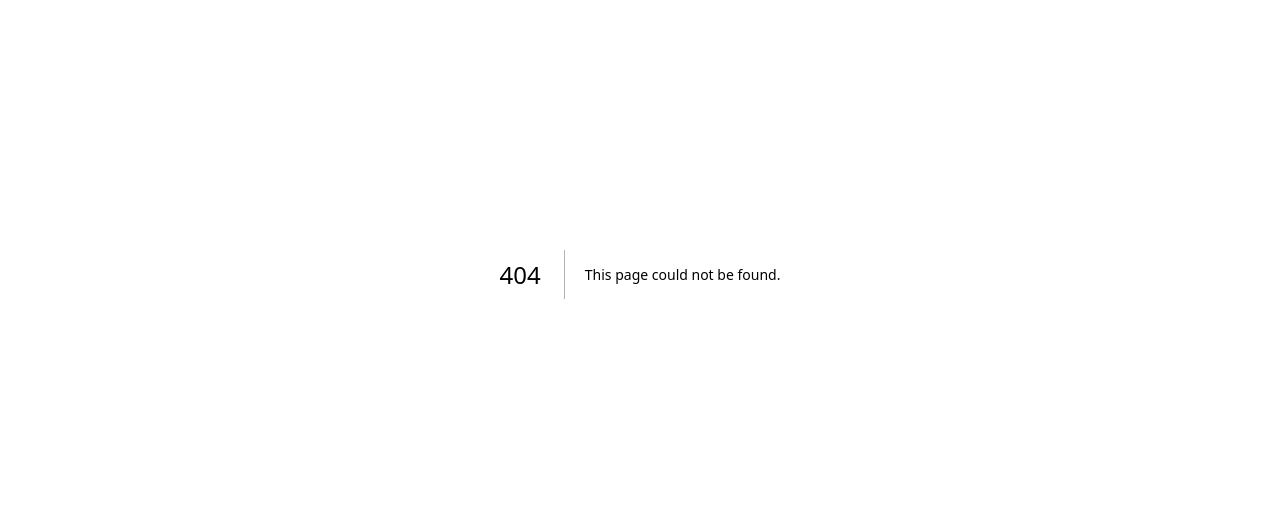
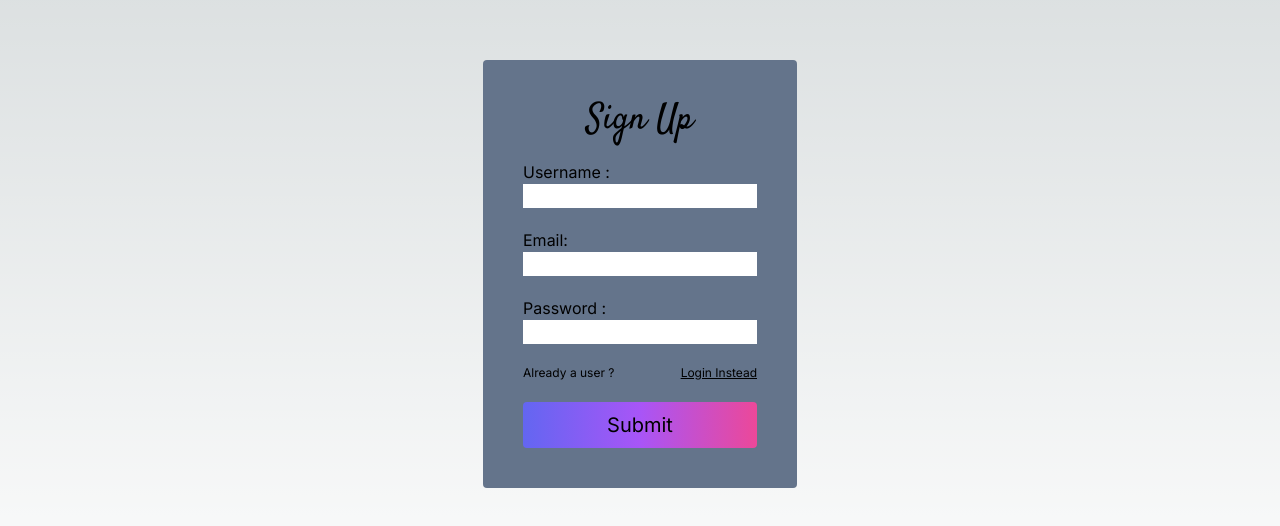
Before and after one commit to Larry8668/todo-or-todont, a Next.js app: page /signup in a window 1280 px wide. Before the commit this address had no page. Shown: the part 126-652 px from the top of the page. Built offline with nearby package versions, Linux system fonts and the light colour scheme.

Commit message:
frontend for homepage, login and signup

```diff
--- a/package.json
+++ b/package.json
@@ -9,9 +9,12 @@
     "lint": "next lint"
   },
   "dependencies": {
+    "@next/font": "^13.5.4",
+    "clsx": "^2.0.0",
+    "next": "13.5.4",
     "react": "^18",
     "react-dom": "^18",
-    "next": "13.5.4"
+    "react-hot-toast": "^2.4.1"
   },
   "devDependencies": {
     "autoprefixer": "^10",
--- /dev/null
+++ b/src/app/home/page.jsx
@@ -0,0 +1,28 @@
+"use client"
+
+import Link from "next/link";
+import React, {useState} from "react";
+import { useRouter } from "next/router";
+import { Satisfy } from "next/font/google";
+
+const satisfy = Satisfy({ subsets: ['latin'], weight: ['400'],})
+
+const HomePage = () =>{
+    // const router = useRouter();
+
+    return(
+        <>
+            <div className="w-[100vw] h-[100vh] flex flex-col items-center justify-center gap-5">
+                <div className={`${satisfy.className} text-8xl bg-gradient-to-r from-indigo-500 via-purple-500 to-pink-500 bg-clip-text text-transparent `}>Hello There...</div>
+                <div className="text-3xl">This will be you to-Do and to-Don't list</div>
+                <div>For the times we needed that reminder of the things we shdn't do</div>
+                <div>
+                    <Link href="\signup" className="underline">Sign Up</Link>
+                    <span> to get started</span>
+                </div>
+            </div>
+        </>
+    )
+}
+
+export default HomePage;
--- a/src/app/layout.js
+++ b/src/app/layout.js
@@ -4,7 +4,7 @@ import { Inter } from 'next/font/google'
 const inter = Inter({ subsets: ['latin'] })
 
 export const metadata = {
-  title: 'Create Next App',
+  title: 'toDo or toDon\'t',
   description: 'Generated by create next app',
 }
 
--- /dev/null
+++ b/src/app/login/page.jsx
@@ -0,0 +1,91 @@
+"use client"
+import React, {useRef} from 'react'
+import toast, {Toaster} from 'react-hot-toast';
+import Link from 'next/link';
+import { Satisfy } from "next/font/google";
+
+const satisfy = Satisfy({ subsets: ['latin'], weight: ['400'],})
+
+export default function LogIn() {
+    const emailRef = useRef();
+    const passRef = useRef();
+
+    const handleSubmit = () => {
+      const email = emailRef.current.value;
+      const pass = passRef.current.value;
+
+      if (email === "") {
+        toast.error("Email cannot be empty 😔");
+      }
+      if (pass === "") {
+        toast.error("Password cannot be empty 😔");
+      }
+    };
+
+    return (
+      <>
+        <Toaster
+          position="bottom-center"
+          reverseOrder={false}
+          gutter={8}
+          containerClassName=""
+          containerStyle={{}}
+          toastOptions={{
+            // Define default options
+            className: "",
+            duration: 5000,
+            style: {
+              background: "#363636",
+              color: "#fff",
+            },
+
+            // Default options for specific types
+            success: {
+              duration: 3000,
+              theme: {
+                primary: "green",
+                secondary: "black",
+              },
+            },
+            error: {
+              duration: 3000,
+              there: {
+                primary: "red",
+                secondary: "black",
+              },
+            },
+          }}
+        />
+        <div className="w-[100vw] h-[100vh] flex items-center justify-center">
+          <div className="flex flex-col gap-5 items-center  p-10 rounded bg-slate-500">
+            <div className={`${satisfy.className} text-4xl`}>Log In</div>
+            <div className="flex flex-col ">
+              <label htmlFor="email">Email:</label>
+              <input
+                ref={emailRef}
+                type="email"
+                id="email"
+                className="text-black"
+                required
+              />
+            </div>
+            <div className="flex flex-col ">
+              <label htmlFor="pass">Password :</label>
+              <input
+                ref={passRef}
+                type="password"
+                id="pass"
+                className="text-black"
+                required
+              />
+            </div>
+              <div className="flex w-[100%] justify-between text-[0.75rem]">
+                  <div>New User ?</div>
+                  <Link href='\signup'  className="underline"  >SignUp Instead</Link>
+              </div>
+            <button onClick={handleSubmit} className="w-[100%] py-2 text-[1.25rem] bg-gradient-to-r from-indigo-500 via-purple-500 to-pink-500 rounded">Submit</button>
+          </div>
+        </div>
+      </>
+    )
+}
--- /dev/null
+++ b/src/app/signup/page.jsx
@@ -0,0 +1,108 @@
+"use client";
+
+import React, { useRef, useState } from "react";
+import toast, { Toast, Toaster } from "react-hot-toast";
+import Link from "next/link";
+import { Satisfy } from "next/font/google";
+
+const satisfy = Satisfy({ subsets: ['latin'], weight: ['400'],})
+
+
+export default function SignUp() {
+  const nameRef = useRef();
+  const emailRef = useRef();
+  const passRef = useRef();
+
+  const handleSubmit = () => {
+    const name = nameRef.current.value;
+    const email = emailRef.current.value;
+    const pass = passRef.current.value;
+
+    if (name === "") {
+      toast.error("Name cannot be empty 😔");
+    }
+    if (email === "") {
+      toast.error("Email cannot be empty 😔");
+    }
+    if (pass === "") {
+      toast.error("Password cannot be empty 😔");
+    }
+  };
+
+  return (
+    <>
+      <Toaster
+        position="bottom-center"
+        reverseOrder={false}
+        gutter={8}
+        containerClassName=""
+        containerStyle={{}}
+        toastOptions={{
+          // Define default options
+          className: "",
+          duration: 5000,
+          style: {
+            background: "#363636",
+            color: "#fff",
+          },
+
+          // Default options for specific types
+          success: {
+            duration: 3000,
+            theme: {
+              primary: "green",
+              secondary: "black",
+            },
+          },
+          error: {
+            duration: 3000,
+            there: {
+              primary: "red",
+              secondary: "black",
+            },
+          },
+        }}
+      />
+      <div className="w-[100vw] h-[100vh] flex items-center justify-center">
+        <div className="flex flex-col gap-5 items-center  p-10 rounded bg-slate-500">
+          <div className={`${satisfy.className} text-4xl` }>Sign Up</div>
+          <div className="flex flex-col ">
+            <label htmlFor="username">Username :</label>
+            <input
+              ref={nameRef}
+              type="text"
+              id="username"
+              className="text-black"
+              required
+            />
+          </div>
+          <div className="flex flex-col ">
+            <label htmlFor="email">Email:</label>
+            <input
+              ref={emailRef}
+              type="email"
+              id="email"
+              className="text-black"
+              required
+            />
+          </div>
+          <div className="flex flex-col ">
+            <label htmlFor="pass">Password :</label>
+            <input
+              ref={passRef}
+              type="password"
+              id="pass"
+              className="text-black"
+              required
+            />
+          </div>
+            <div className="flex w-[100%] justify-between text-[0.75rem]">
+                <div>Already a user ?</div>
+                <Link href='\login'  className="underline"  >Login Instead</Link>
+            </div>
+          <button onClick={handleSubmit} className="w-[100%] py-2 text-[1.25rem] bg-gradient-to-r from-indigo-500 via-purple-500 to-pink-500 rounded">Submit</button>
+        </div>
+      </div>
+    </>
+  );
+}
```
Also changed, not shown: 1 other file (tests, documents, lock files or other folders).
